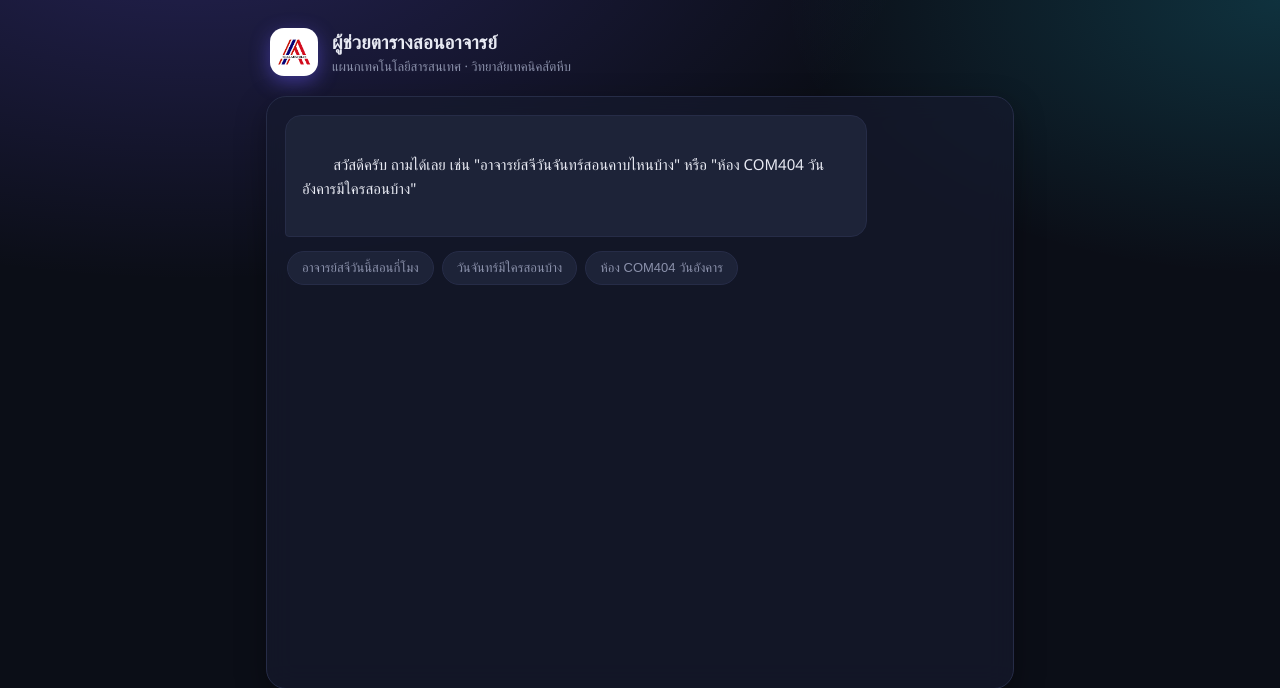
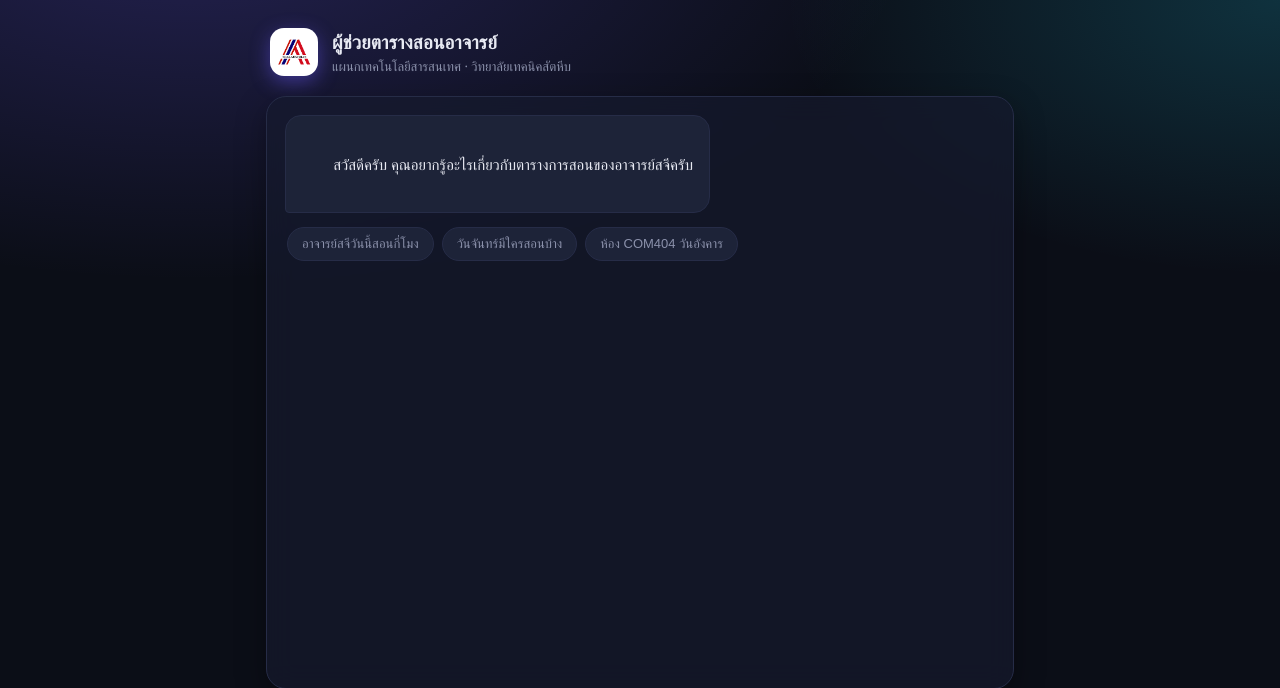
Before and after one commit to 69319080021-svg/schedule-chatbot, a FastAPI app: page / in a window 1280 px wide. Shown: the top 688 px of the page. Run offline with FastAPI, Linux system fonts and the light colour scheme.

Commit message:
Update chat greeting message
Co-Authored-By: Claude Sonnet 5 <noreply@anthropic.com>

```diff
--- a/app/templates/index.html
+++ b/app/templates/index.html
@@ -18,7 +18,7 @@
 
     <div id="chat-window" class="chat-window">
       <div class="message bot">
-        สวัสดีครับ ถามได้เลย เช่น "อาจารย์สจีวันจันทร์สอนคาบไหนบ้าง" หรือ "ห้อง COM404 วันอังคารมีใครสอนบ้าง"
+        สวัสดีครับ คุณอยากรู้อะไรเกี่ยวกับตารางการสอนของอาจารย์สจีครับ
       </div>
       <div class="suggestions" id="suggestions">
         <button type="button" class="chip">อาจารย์สจีวันนี้สอนกี่โมง</button>
```
